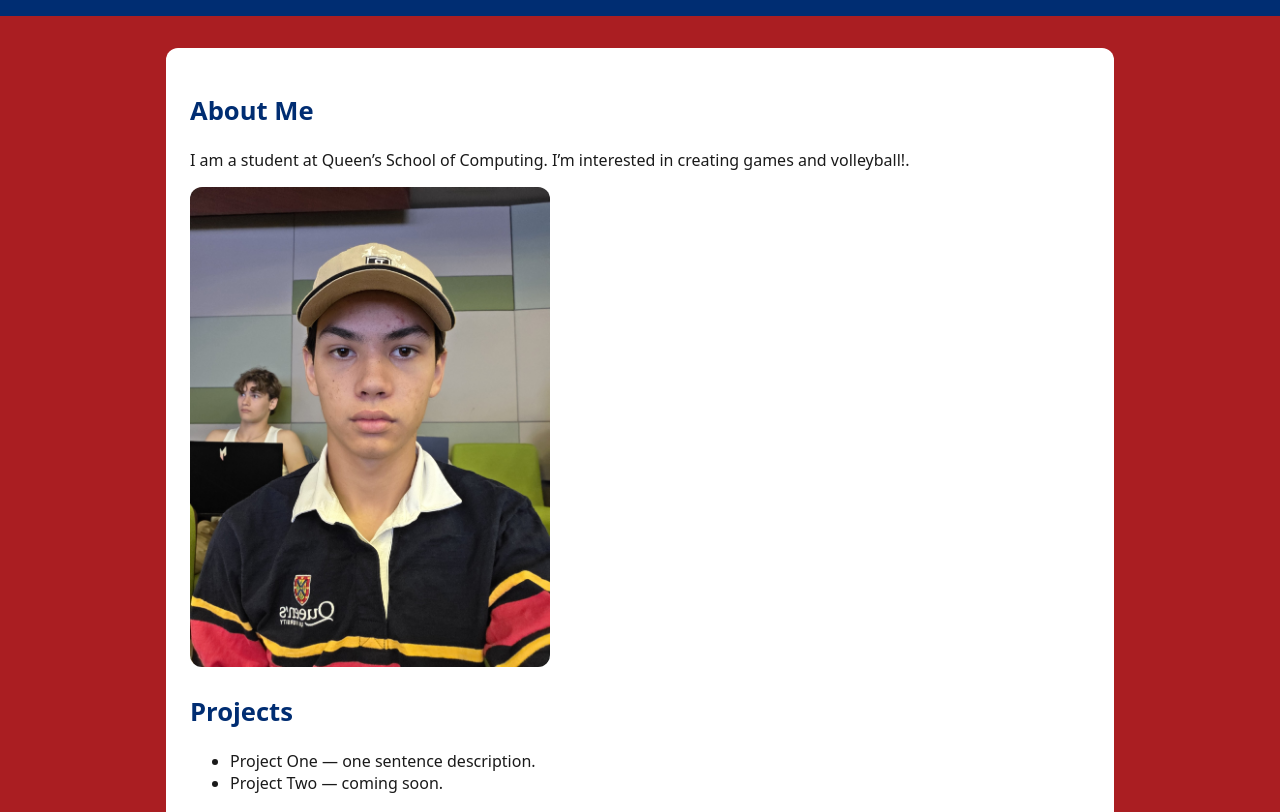
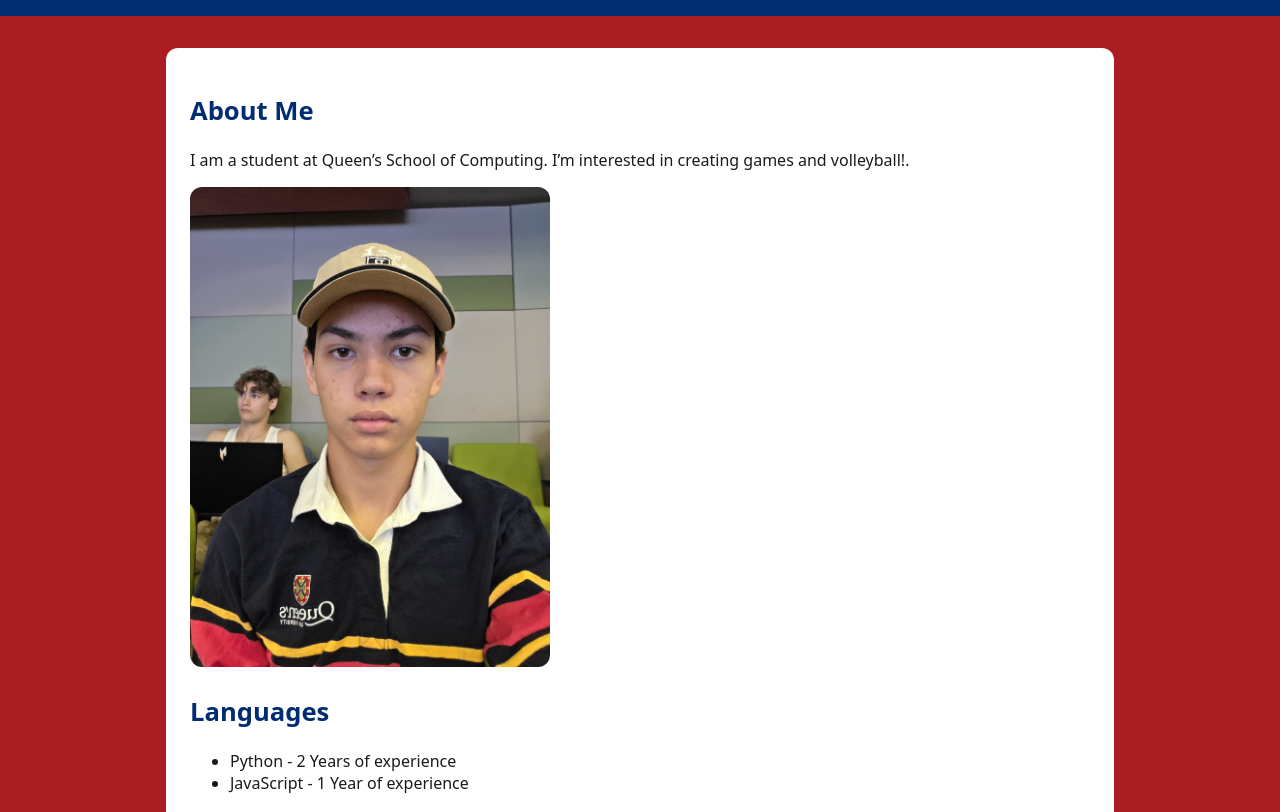
Before and after one commit to dooperboop/queens-student-page, a plain HTML site: page index.html in a window 1280 px wide. Shown: the part 102-914 px from the top of the page. Drawn offline with Linux system fonts and the light colour scheme.

Commit message:
Update index.html

```diff
--- a/index.html
+++ b/index.html
@@ -20,16 +20,15 @@
       <img src="me.jpg" alt="Your Name portrait" width="360" height="480" />
 
       <!-- ====== PROJECTS/COURSES (add or rename items to courses instead of projects) ====== -->
-      <h2>Projects</h2>
+      <h2>Languages</h2>
       <ul>
-        <li>Project One — one sentence description.</li>
-        <li>Project Two — coming soon.</li>
+        <li>Python - 2 Years of experience</li>
+        <li>JavaScript - 1 Year of experience</li>
       </ul>
 
       <!-- ====== CONTACT (update your links) ====== -->
       <h2>Contact</h2>
       <p>Email: <a href="mailto:25rl1@queensu.ca">25rl1@queensu.ca</a></p>
-      <p>LinkedIn: <a href="#">add your link here</a></p>
     </main>
   </body>
 </html>
```
